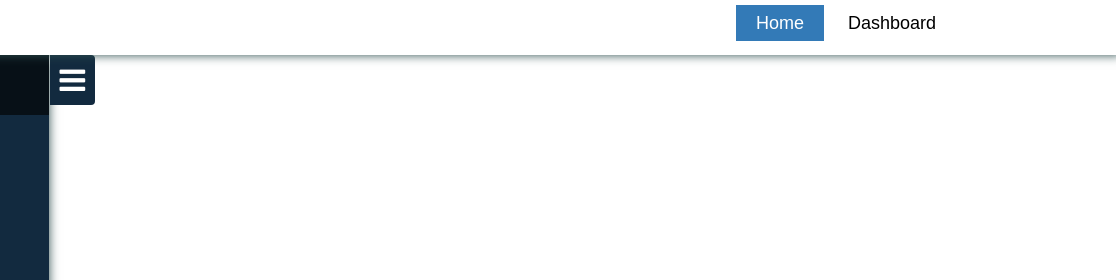
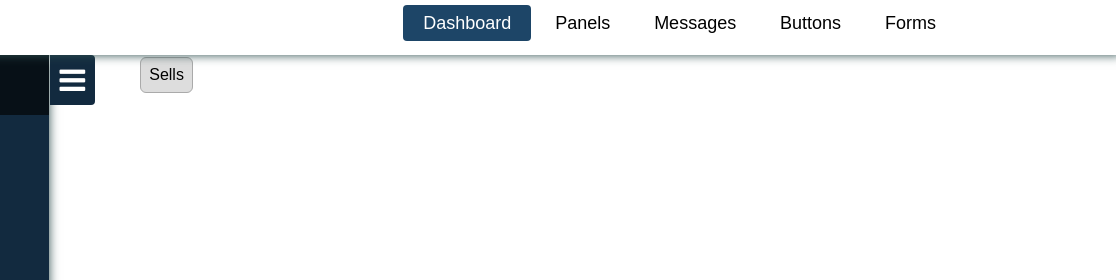
Before and after one commit to RSginer/rubstrap-css, a plain HTML site: page index.html in a window 1280 px wide. Shown: the top 280 px of the page, 164-1280 px from the left. Drawn offline with Linux system fonts and the light colour scheme.

Commit message:
dashboard

```diff
--- a/index.html
+++ b/index.html
@@ -23,8 +23,11 @@ and open the template in the editor.
                         <img alt="logo" class="top-bar__logo" src="images/logo.png">
                         <nav class="top-menu">
                             <ul class="top-menu__list">
-                                <li class="top-menu__item top-menu__item--active">Home</li>
-                                <li class="top-menu__item">Dashboard</li>
+                                <li class="top-menu__item top-menu__item--active">Dashboard</li>
+                                <li class="top-menu__item">Panels</li>
+                                <li class="top-menu__item">Messages</li>
+                                  <li class="top-menu__item">Buttons</li>
+                                <li class="top-menu__item">Forms</li>
                             </ul>
                         </nav>
                     </div>
@@ -45,7 +48,11 @@ and open the template in the editor.
                     </nav>
 
                 </div>
-                <div class="col-10"  style="height: 800px" ></div>
+                <div class="col-10"  style="height: 800px" >
+                    <div class="col-3 offset-1">
+                        <button class="btn btn-xxl">Sells</button>
+                    </div>
+                </div>
             </div>
         </div>
         <!--[if lt IE 9]
--- a/scss/components/_top-bar.scss
+++ b/scss/components/_top-bar.scss
@@ -32,10 +32,16 @@
 .top-menu__item{
     padding:8px 20px;
     display: inline;
+    border-radius: 4px;
     margin-top: -5px;
+    cursor:pointer;
     font-size: 18px;
+    &:hover{
+         background: darken($primary-color,20%);
+         color:white;
+    }
 }
 .top-menu__item--active{
-    background: $primary-color;
+    background: darken($primary-color,20%);
     color:white;
 }
```
Also changed, not shown: css/main.css.
